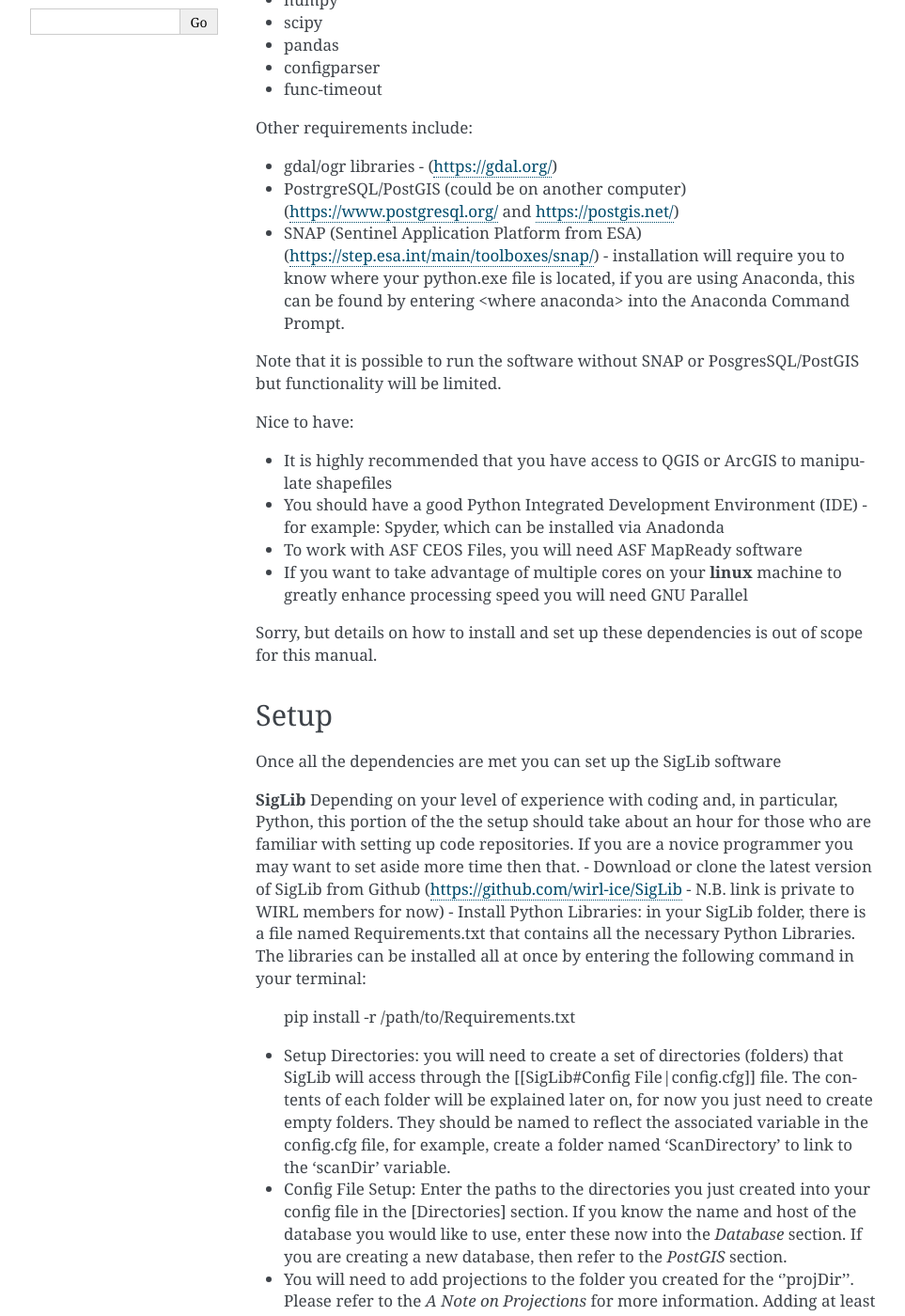
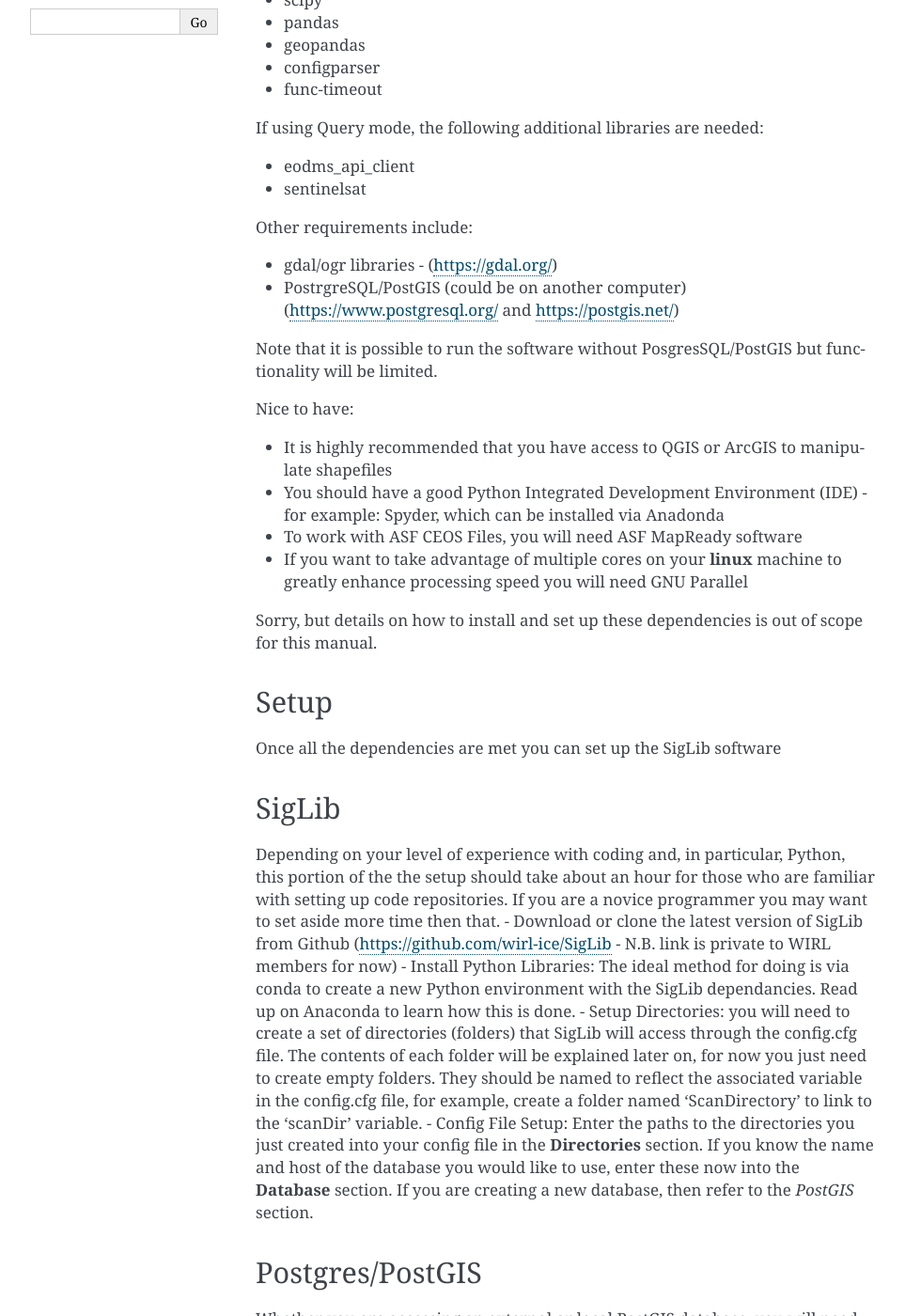
Before and after one commit to wirl-ice/SigLib, a Sphinx documentation site: the page built from Sphinx/project.rst, in a window 1280 px wide and 1400 px high, scrolled down 491 px. Shown: the whole window at 94% size, without its empty margins (148-1111 px from the left). Built offline with Sphinx 7.4.7, drawn with Linux system fonts in a browser that asks for light colours; some of the changed text lies outside the part shown.

```diff
--- a/SigLib.py
+++ b/SigLib.py
@@ -59,9 +59,8 @@ class SigLib:
         self.dbHost = str(config.get("Database", "host"))
         self.create_tblmetadata = str(config.get("Database", "create_tblmetadata"))
         self.uploadROI = str(config.get("Database", "uploadROI"))
-        self.table_to_query = str(config.get("Database", "table"))
+        self.table_to_query = str(config.get("Database", "metatable_name"))
 
-        self.scanQuery = str(config.get("Input", "query"))
         self.scanPath = str(config.get("Input", "path"))
         self.scanFile = str(config.get("Input", "file"))
         self.scanFor = str(config.get("Input", "scanFor"))
--- a/Sphinx/project.rst
+++ b/Sphinx/project.rst
@@ -6,7 +6,7 @@ Dependencies
 
 You will need a computer running linux or windows along with:
 
-Python 2.x or 3.x (preferred).  It is recommended you install the Python Anaconda package manager as it contains pretty well everything you will need related to Python. The following libraries are needed, and can be installed individually using your preferred package manager (eg. pip, conda); alternatively, or you can use the provided Requirements.txt file to install them all at once.
+Python 2.x or 3.x (preferred).  It is recommended you install the Python Anaconda package manager as it contains pretty well everything you will need related to Python. The following libraries are needed, and can be installed individually using your preferred package manager (eg. pip, conda).
 
 * future
 * psycopg2
@@ -14,15 +14,20 @@ Python 2.x or 3.x (preferred).  It is recommended you install the Python Anacond
 * numpy
 * scipy
 * pandas
+* geopandas
 * configparser
 * func-timeout
+
+If using Query mode, the following additional libraries are needed:
+
+* eodms_api_client
+* sentinelsat
 
 Other requirements include:
 
 * gdal/ogr libraries - (https://gdal.org/)
 * PostrgreSQL/PostGIS (could be on another computer) (https://www.postgresql.org/ and https://postgis.net/)
-* SNAP (Sentinel Application Platform from ESA) (https://step.esa.int/main/toolboxes/snap/) - installation will require you to know where your python.exe file is located, if you are using Anaconda, this can be found by entering <where anaconda> into the Anaconda Command Prompt.
-Note that it is possible to run the software without SNAP or PosgresSQL/PostGIS but functionality will be limited.
+Note that it is possible to run the software without PosgresSQL/PostGIS but functionality will be limited.
 
 Nice to have:
 
@@ -38,19 +43,21 @@ Setup
 
 Once all the dependencies are met you can set up the SigLib software
 
-**SigLib**
+SigLib
+------
+
 Depending on your level of experience with coding and, in particular, Python, this portion of the the setup should take about an hour for those who are familiar with setting up code repositories. If you are a novice programmer you may want to set aside more time then that.
 - Download or clone the latest version of SigLib from Github (https://github.com/wirl-ice/SigLib - N.B. link is private to WIRL members for now)
-- Install Python Libraries: in your SigLib folder, there is a file named Requirements.txt that contains all the necessary Python Libraries. The libraries can be installed all at once by entering the following command in your terminal:
- pip install -r /path/to/Requirements.txt
-- Setup Directories: you will need to create a set of directories (folders) that SigLib will access through the [[SigLib#Config File|config.cfg]] file. The contents of each folder will be explained later on, for now you just need to create empty folders. They should be named to reflect the associated variable in the config.cfg file, for example, create a folder named 'ScanDirectory' to link to the 'scanDir' variable.
-- Config File Setup: Enter the paths to the directories you just created into your config file in the [Directories] section. If you know the name and host of the database you would like to use, enter these now into the *Database* section. If you are creating a new database, then refer to the *PostGIS* section.
-- You will need to add projections to the folder you created for the ''projDir''. Please refer to the *A Note on Projections* for more information. Adding at least one projection file into your projection directory may be a necessary step in order to run SigLib functions that operate outside of a PostGIS database.
+- Install Python Libraries: The ideal method for doing is via conda to create a new Python environment with the SigLib dependancies. Read up on Anaconda to learn how this is done.
+- Setup Directories: you will need to create a set of directories (folders) that SigLib will access through the config.cfg file. The contents of each folder will be explained later on, for now you just need to create empty folders. They should be named to reflect the associated variable in the config.cfg file, for example, create a folder named 'ScanDirectory' to link to the 'scanDir' variable.
+- Config File Setup: Enter the paths to the directories you just created into your config file in the **Directories** section. If you know the name and host of the database you would like to use, enter these now into the **Database** section. If you are creating a new database, then refer to the *PostGIS* section.
 
-**Postgres/PostGIS**
+Postgres/PostGIS
+----------------
+
 Whether you are accessing an external or local PostGIS database, you will need to take steps to set up your PostGIS database in such a way that SigLib.py can connect to it. The following provides an overview on how to add new users, create a new database, and add new projections. For those who are familiar with PostGres/PostGIS this setup should only take about an hour; if you are new to PostGres/PostGIS you will likely want to set aside a few hours.
 
-* Setup/modify users in ***PGAdmin*** (Postgres GUI) or using ***psql*** (the command line utility)
+* Setup/modify users in **PGAdmin** (Postgres GUI) or using **psql** (the command line utility)
 * Ideally, the username should be the same as your username (or another user) on that computer
 
 **PGAdmin**
@@ -94,8 +101,7 @@ If you are the first or only user on the postgres server then you can create dat
 - **psql** -- At the pqsl prompt, type the following and press enter:
  GRANT ALL PRIVILEGES ON DATABASE databasename TO username;
 
-Creating a New Database
-+++++++++++++++++++++++
+**Creating a New Database**
 
 To create a new database you will need to have PostGIS installed on your machine. If you are using Windows it is recommended you install the PGAdmin GUI (this should be included with your installation of PostGIS).
 - Open a server in PGAdmin and create a new database. Set the '''db''' variable in the config file to the name of your new database.
@@ -131,12 +137,12 @@ run SigLib.py.
 However, you can also code your own script to access the functionality
 of the modules if you wish. An example of this is included:
 
-#. **Polarimetry.py** - An independant script used generate polarimetric variables for SAR imagery using SNAP-ESA (Work in Progress).
+#. **Polarimetry.py** - An independant script used generate polarimetric variables for SAR imagery using SNAP-ESA..
 
 Config File
 -----------
 
-The '''.cfg''' file is how you interface with SigLib. It needs to be edited properly so that the job you want done will happen!  Leave entry blank if you are not sure. Do not add comments or any additional text to the config file as this will prevent the program from interpreting the contents. Only update the variables as suggested in their descriptions. There are several categories of parameters and these are:
+The ".cfg" file is how you interface with SigLib. It needs to be edited properly so that the job you want done will happen! Leave entry blank if you are not sure. Do not add comments or any additional text to the config file as this will prevent the program from interpreting the contents. Only update the variables as suggested in their descriptions. There are several categories of parameters and these are:
 
 **Directories**
 
@@ -153,17 +160,15 @@ The '''.cfg''' file is how you interface with SigLib. It needs to be edited prop
 * host = hostname for PostGIS server
 * create_tblmetadata =  0 for append, 1 for overwrite/create. Must initially be set to 1 to initialize a new database.
 * uploadROI = 1 if ROI file listed should be uploaded to the database
-* table = database table containing image information that Database.py will query against
+* metatable_name = database table containing image information that Database.py will query against
 
 **Input**
 
 *Note* that these are mutually exclusive options - sum of **Input** options must = 1
 
 * path = 1 for scan a certain path and operate on all files within; 0 otherwise
-* query = 1 for scan over the results of a query and operate on all files returned; 0 otherwise
 * file = 1 for run process on a certain file, which is passed as a command line argument (note this enables parallelized code); 0 otherwise
 * scanFor = a file pattern to search for (eg. *.zip)  - use when path=1
-* uploadData = 1 to upload descriptive statistics of subscenes generated by Scientific mode to database
 
 **Process**
 
@@ -176,7 +181,7 @@ The '''.cfg''' file is how you interface with SigLib. It needs to be edited prop
 
 * proj = basename of wkt projection file (eg. lcc)
 * projSRID = SRID # of wkt projection file
-* imgtypes = types of images to process
+* imgtypes = The image type of the results (amp or sigma)
 * imgformat = File format for output imagery (gdal convention)
 * roi = name of ROI Shapefile for Discovery or Scientific modes, stored in your ''vectDir'' folder
 * roiprojSRID = Projection of ROI as an SRID for use by PostgreSQL (see *A Note on Projections|A Note on Projections]* for instructions on finding your SRID and ensuring it is available within your PostGIS database)
@@ -269,11 +274,11 @@ Table: **ROI.shp fields**
 +---------------+------------+-------------------------------------------------------------------------------------------------------+------------------------------------------------+--------------+
 |    INSTID     | String     | An iterator for each new row of the same OBJ                                                          | 0,1,2,3,4                                      | Both         |
 +---------------+------------+-------------------------------------------------------------------------------------------------------+------------------------------------------------+--------------+
-|    FROMDATE   | String     | ISO Date-time denoting the start of the time period of interest                                       | 2002-04-15 00:00:00                            | Discovery    |
+|    FROMDATE   | String     | ISO Date-time denoting the start of the time period of interest                                       | 2002-04-15 00:00:00                            | Query        |
 +---------------+------------+-------------------------------------------------------------------------------------------------------+------------------------------------------------+--------------+
-|    TODATE     | String     | ISO Date-time denoting the end of the time period of interest                                         | 2002-09-15 23:59:59                            | Discovery    |
+|    TODATE     | String     | ISO Date-time denoting the end of the time period of interest                                         | 2002-09-15 23:59:59                            | Query        |
 +---------------+------------+-------------------------------------------------------------------------------------------------------+------------------------------------------------+--------------+
-|    IMGREF     | String     | dimgname of a specific image known to contain the OBJ polygon (Spaces are underscores)                | 20020715 135903 r1 scwa  hh s lcc.tif          | Scientific   |
+|    IMGREF     | String     | dimgname of a specific image known to contain the OBJ polygon (Spaces are underscores)                | 20020715 135903 r1 scwa  hh s                  | Quanitative  |
 +---------------+------------+-------------------------------------------------------------------------------------------------------+------------------------------------------------+--------------+
 |    Name       | String     | A name for the OBJ is nice to have                                                                    | Ward Hunt, Milne, Ayles                        | Optional     |
 +---------------+------------+-------------------------------------------------------------------------------------------------------+------------------------------------------------+--------------+
```
Also changed, not shown: other parts of Sphinx/project.rst (+3 -2 lines), Requirements.txt (deleted, +0 -8 lines), Sphinx/tutorial.rst (+63 -81 lines), config.cfg (+20 -20 lines), configuringsnappy.txt (deleted, +0 -43 lines), environment.yml (deleted, +0 -17 lines), Sphinx/Quantitative.PNG (added), Sphinx/basicCFG.png, Sphinx/polarimetry.png (deleted), Sphinx/scientific.png (deleted), Sphinx/uploadMeta.png.
